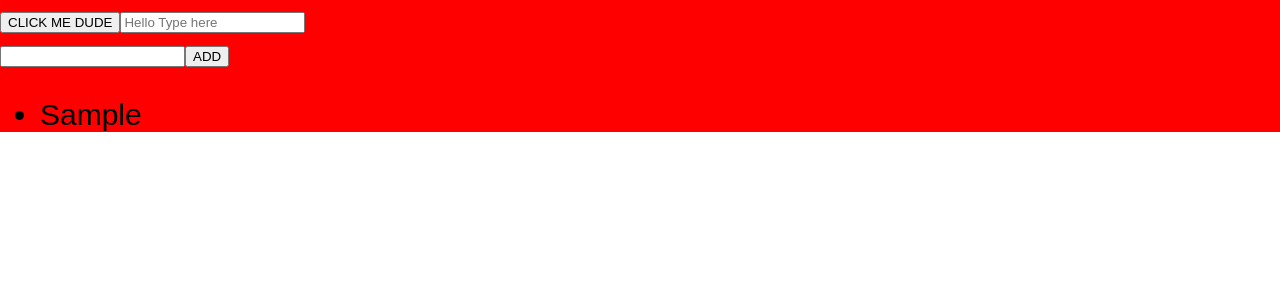
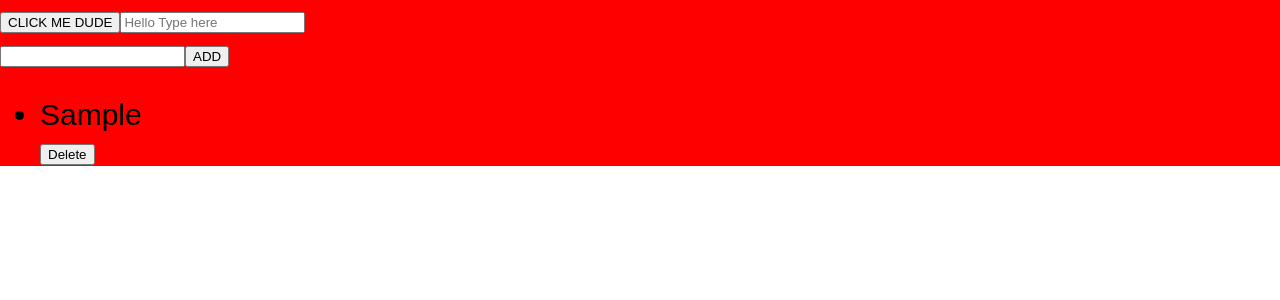
Before and after one commit to nitin-1926/React-Practice, a React (Create React App) app: page / in a window 1280 px wide. Both pictures are taken after typing "Sample" into the empty fields and a click on the button "ADD". Shown: the top 300 px of the page. Built offline with nearby package versions, Linux system fonts and the light colour scheme.

Commit message:
Delete functionality added

```diff
--- a/src/App.js
+++ b/src/App.js
@@ -21,6 +21,12 @@
     const value = e.target.value;
     this.setState({val:value});
   }
+  deleteTask=(e)=>{
+    const {todo} = this.state;
+    const index = e.target.id;
+    todo.splice(index,1);
+    this.setState({todo:todo});
+  }
   render(){
     const {val:a,todo} = this.state;
     return (
@@ -36,13 +42,16 @@
               todo.map((item,i)=>
               {
                 return(
-                  <li key={i}>{item}</li>
+                  <div>
+                    <li key={i}>{item}</li>
+                    <button id = {i} onClick = {this.deleteTask}>Delete</button>
+                  </div>
                 )
               })
             }
             </ul>
           </div>
-          </div>
+        </div>
     );
   }
 }
```
